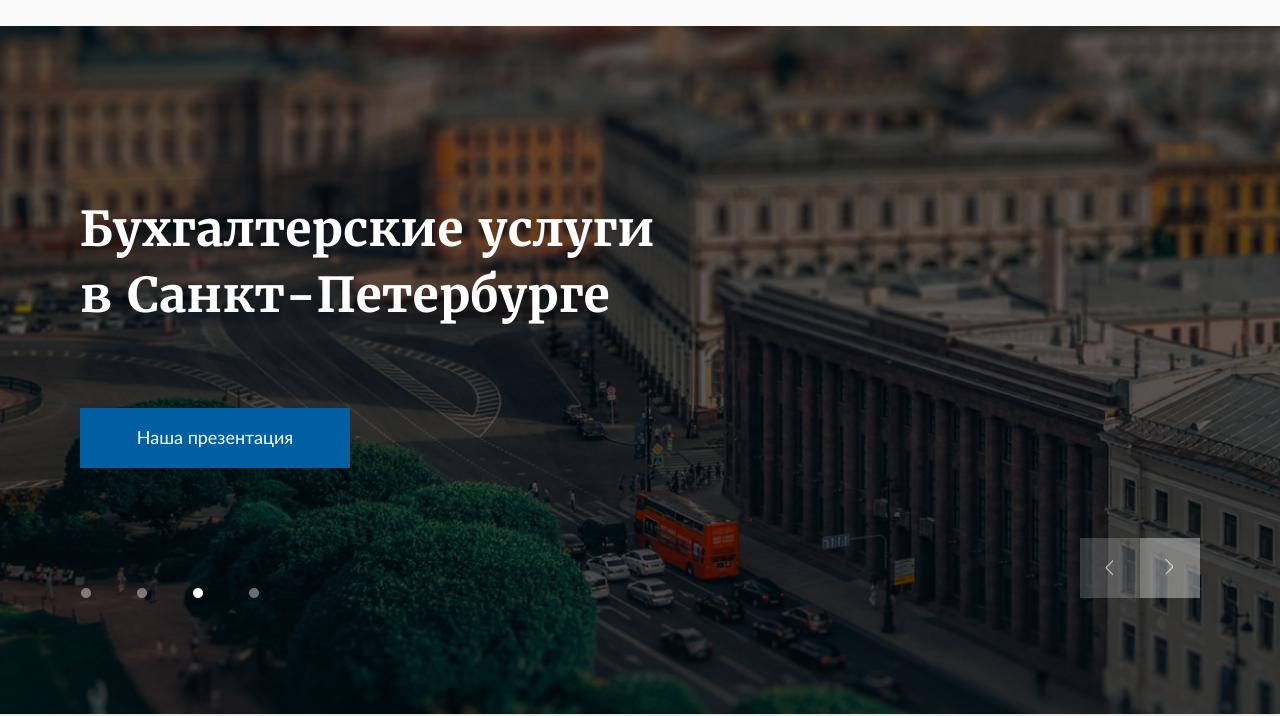
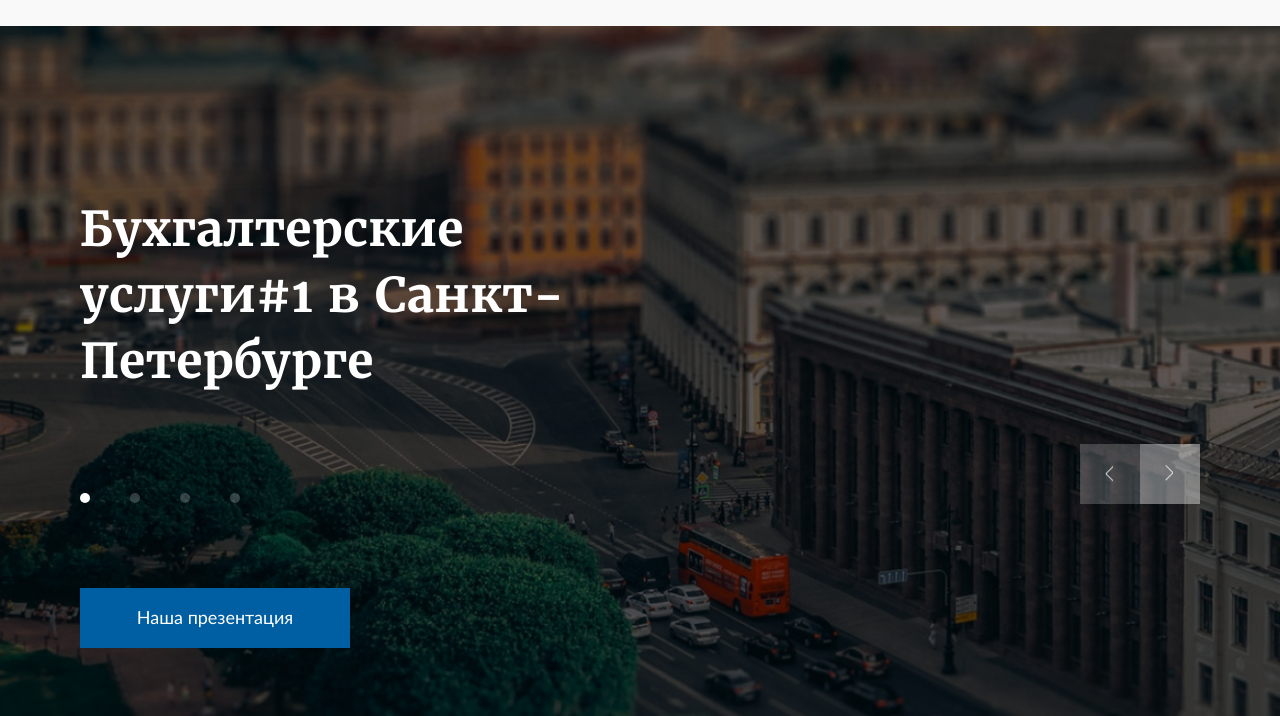
Before and after one commit to Krait5sfg/goodfellaz, a plain HTML site: page index.html in a window 1280 px wide. Shown: the part 84-800 px from the top of the page. Drawn offline with nearby package versions, Linux system fonts and the light colour scheme.

Commit message:
верхний слайдер

```diff
--- a/index.html
+++ b/index.html
@@ -44,10 +44,18 @@
       <div class="presentation__wrapper">
         <h1 class="visually-hidden">Компания ИвановПром. Предоставление бухгалтерских услуг.</h1>
         <h2 class="visually-hidden">Презентация услуг</h2>
-        <span class="presentation__title">Бухгалтерские услуги
-          в Санкт-Петербурге</span>
+        <div class="owl-carousel owl-carousel-presentation">
+          <span class="presentation__title">Бухгалтерские услуги#1
+            в Санкт-Петербурге</span>
+          <span class="presentation__title">Бухгалтерские услуги#2
+            в Санкт-Петербурге</span>
+          <span class="presentation__title">Бухгалтерские услуги#3
+            в Санкт-Петербурге</span>
+          <span class="presentation__title">Бухгалтерские услуги#4
+            в Санкт-Петербурге</span>
+        </div>
         <a class="presentation__button button" href="">Наша презентация</a>
-        <div class="presentation__toggles toggles">
+        <!-- <div class="presentation__toggles toggles">
           <div class="toggles__circle">
             <button class="toggles__circle-btn" type="button" aria-label="Переключение слайдов"></button>
             <button class="toggles__circle-btn" type="button" aria-label="Переключение слайдов"></button>
@@ -59,7 +67,7 @@
             <button class="toggles__square-left" type="button" aria-label="Переключение слайдов влево"></button>
             <button class="toggles__square-right" type="button" aria-label="Переключение слайдов вправо"></button>
           </div>
-        </div>
+        </div> -->
       </div>
     </section>
 
--- a/source/js/script.js
+++ b/source/js/script.js
@@ -18,3 +18,14 @@ $(document).ready(function () {
     smartSpeed: 1000,
   });
 });
+
+$(document).ready(function () {
+  $(".owl-carousel-presentation").owlCarousel({
+    items: 1,
+    nav: true,
+    navText: "",
+    dotsEach: 1,
+    margin: 10,
+    smartSpeed: 1000,
+  });
+});
--- a/source/sass/owl/owl.scss
+++ b/source/sass/owl/owl.scss
@@ -84,3 +84,52 @@
 .owl-dot.active {
   opacity: 1;
 }
+
+.owl-carousel-presentation .owl-dots .owl-dot{
+  background-color:  #ffffff !important;
+}
+
+.owl-carousel-presentation .owl-nav .owl-next,
+.owl-carousel-presentation .owl-nav .owl-prev {
+  position: relative;
+
+  background-color: #ffffff !important;
+  opacity: 0.4;
+}
+
+.owl-carousel-presentation .owl-nav .owl-next.disabled,
+.owl-carousel-presentation .owl-nav .owl-prev.disabled {
+  opacity: 0.2;
+}
+
+.owl-carousel-presentation .owl-nav {
+  position: relative;
+}
+
+.owl-carousel-presentation .owl-nav::before {
+  position: absolute;
+  content: "";
+  top: 26px;
+  left: 27px;
+  z-index: 1;
+
+  width: 8px;
+  height: 15px;
+
+  transform: translate(-25%, -25%);
+  background-image: url("../img/arrow-left-icon.png");
+}
+
+.owl-carousel-presentation .owl-nav::after {
+  position: absolute;
+  content: "";
+  top: 25px;
+  right: 25px;
+  z-index: 1;
+
+  width: 8px;
+  height: 15px;
+
+  transform: translate(-25%, -25%);
+  background-image: url("../img/arrow-right-icon.png");
+}
```
Also changed, not shown: source/css/style.css, 1 other file.
